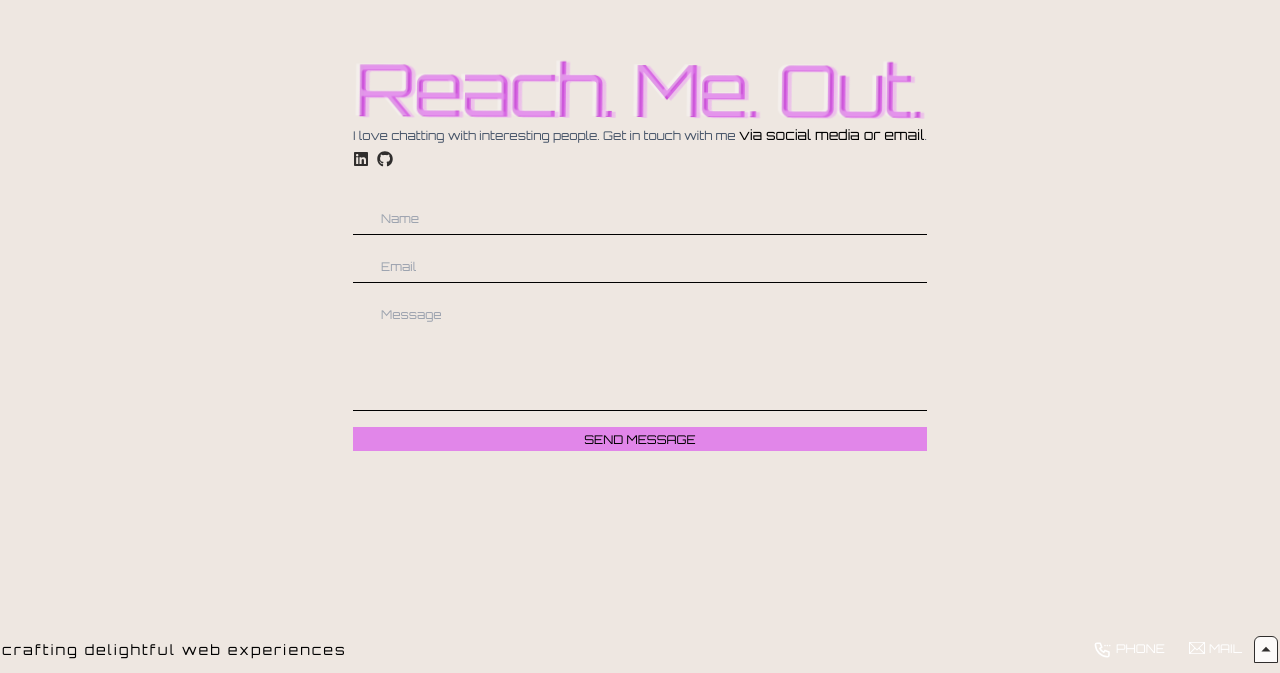
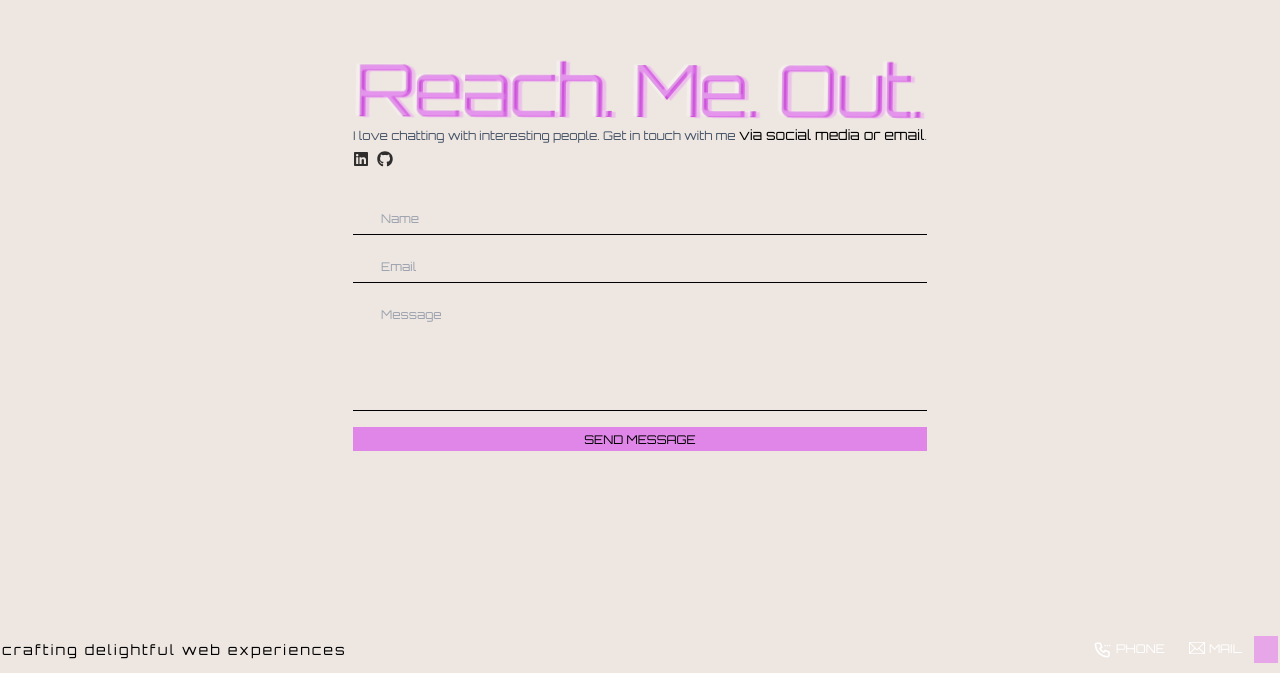
Before and after one commit to DiegoCstyles/portfolio, a Next.js app: page / in a window 1280 px wide. Shown: the part 3192-3865 px from the top of the page. Built offline with nearby package versions, Linux system fonts and the light colour scheme.

Commit message:
Update FooterActions.tsx

```diff
--- a/components/Footer/FooterActions.tsx
+++ b/components/Footer/FooterActions.tsx
@@ -16,7 +16,7 @@ const ReturnButton = () => {
       <Icon
         href="#top"
         label="return"
-        classNameIcon="hover:bounce hover:border-green-500 bg-white dark:bg-black/0 hover:dark:border-blendedCyan lg:w-[1.5rem] lg:h-[1.7rem] md:w-[1.5rem] md:h-[1.7rem] w-[1.5rem] h-[1.7rem] border rounded-t-md border-black dark:border-white hover:bg-opacity-10 focus:border-white dark:hover:bg-opacity-10"
+        classNameIcon="hover:bounce bg-fuchsia-500/50 dark:bg-fuchsia-500/50 lg:w-[1.5rem] lg:h-[1.7rem] md:w-[1.5rem] md:h-[1.7rem] w-[1.5rem] h-[1.7rem] p-3"
         classNameLink="group"
         icon={MdOutlineArrowDropUp}
         onClick={handleReturnButtonClick}
```
